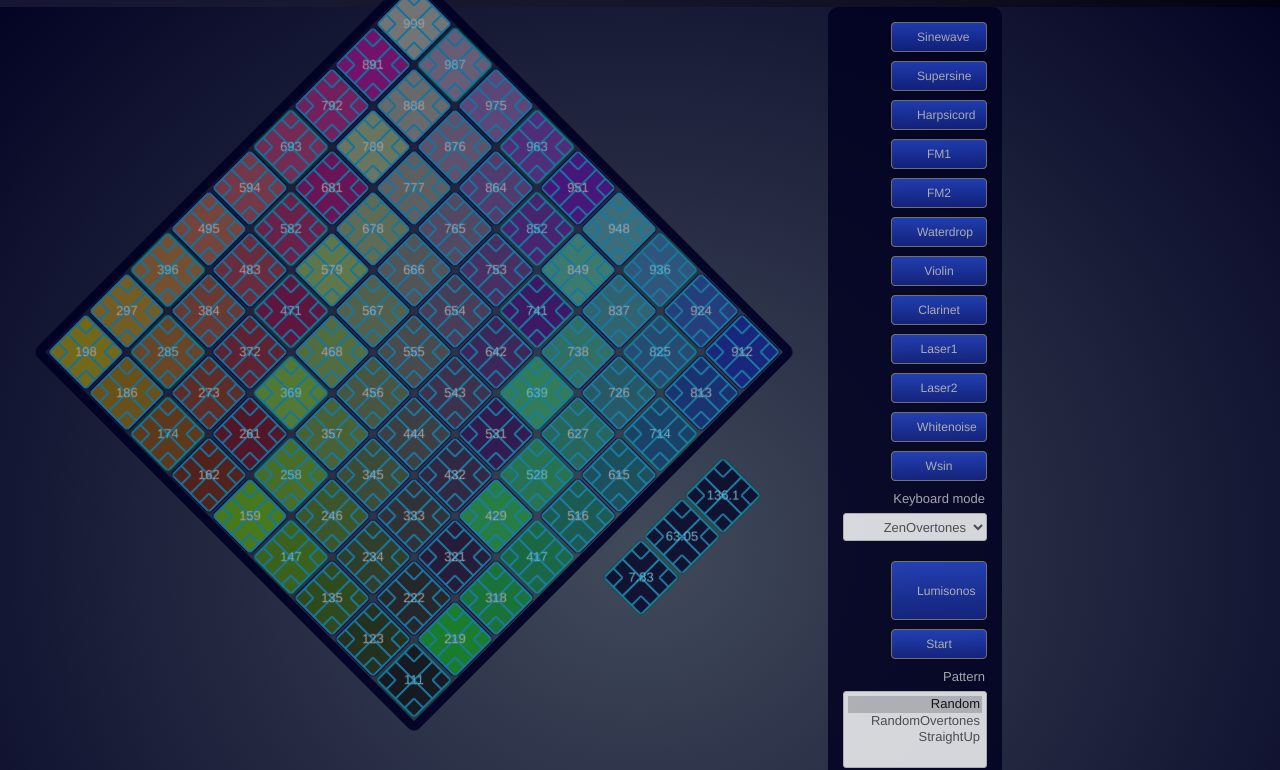
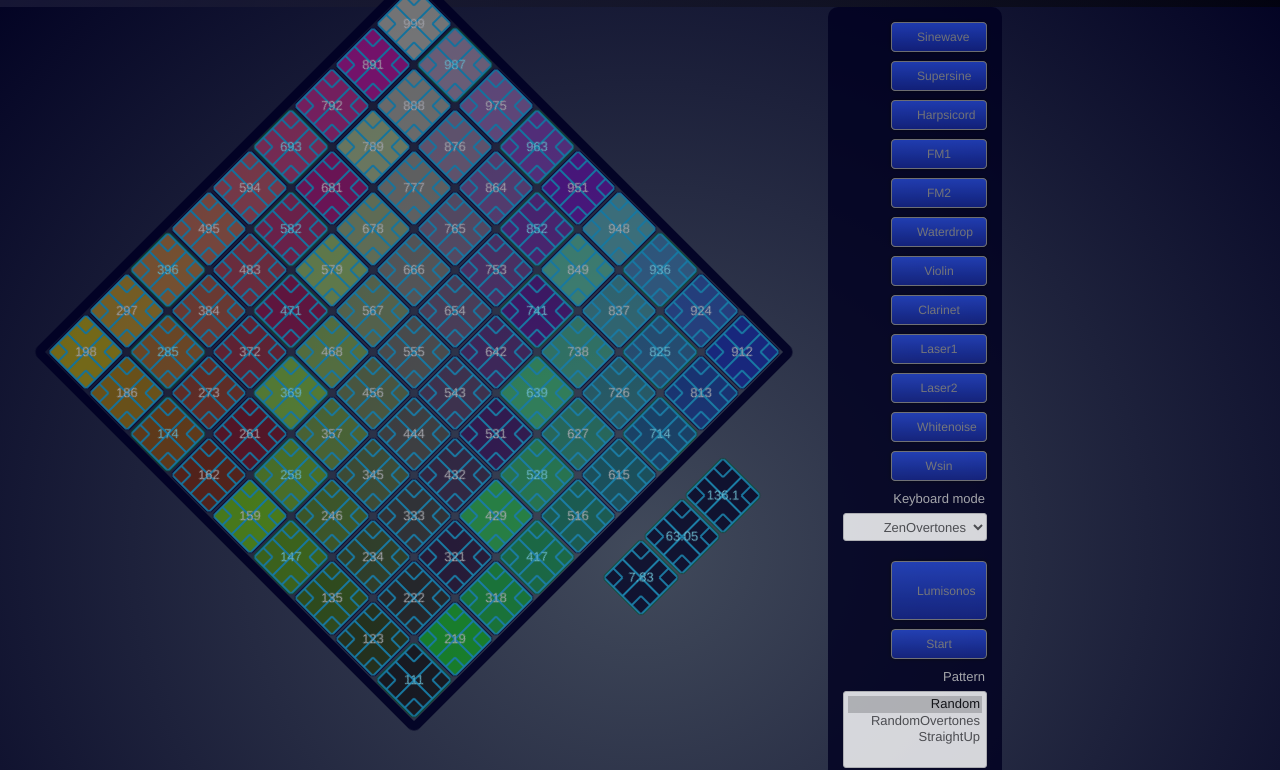
Before and after one commit to miikaluolajanmikkola/ascensionsynth, a plain HTML site: page index.html in a window 1280 px wide. Shown: the part 38-808 px from the top of the page. Drawn offline with Linux system fonts and the light colour scheme.

Commit message:
button refinements

```diff
--- a/css/ascensionsynth.css
+++ b/css/ascensionsynth.css
@@ -261,7 +261,7 @@ ul li { list-style-type: none; }
 	cursor: pointer;
 	padding: 5px 25px;
 	/*background: #2244cc;*/
-	color: #cccccc !important;
+	color: #888888 !important;
 	/*border: 1px solid #012201;*/
 	border: 1px solid #818181;
 
```
